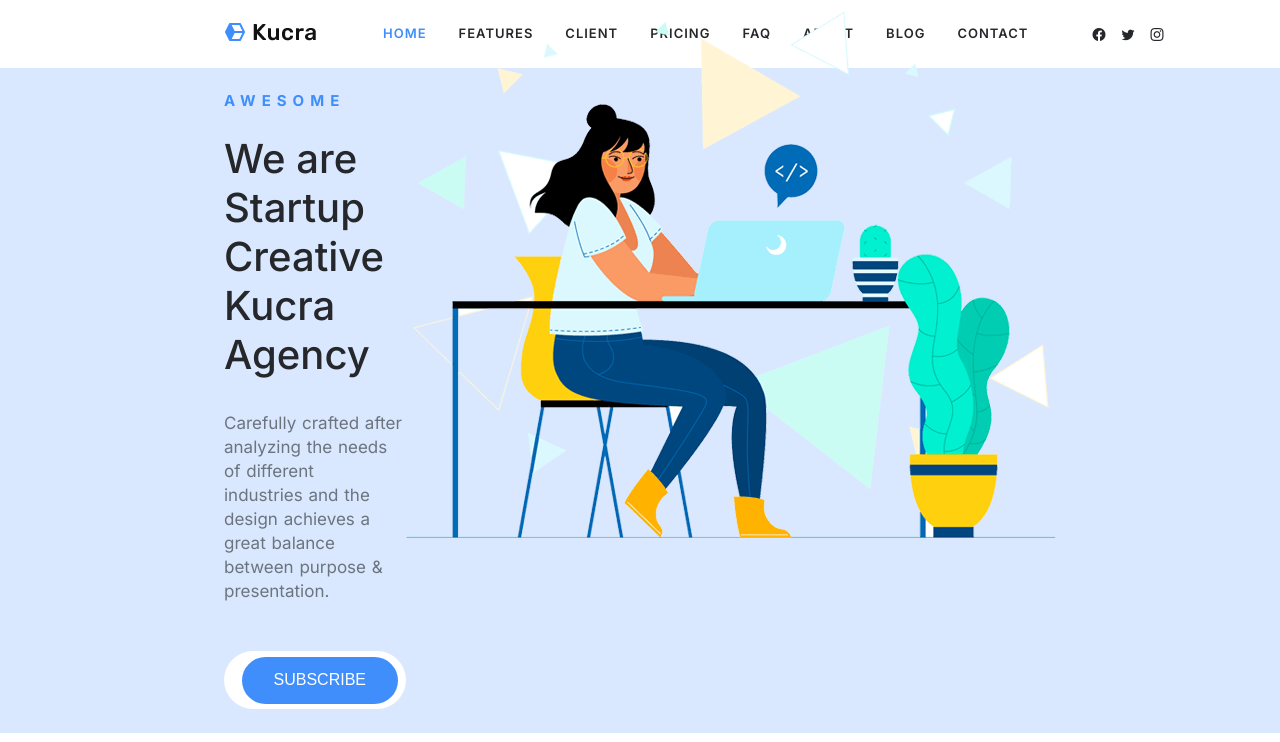
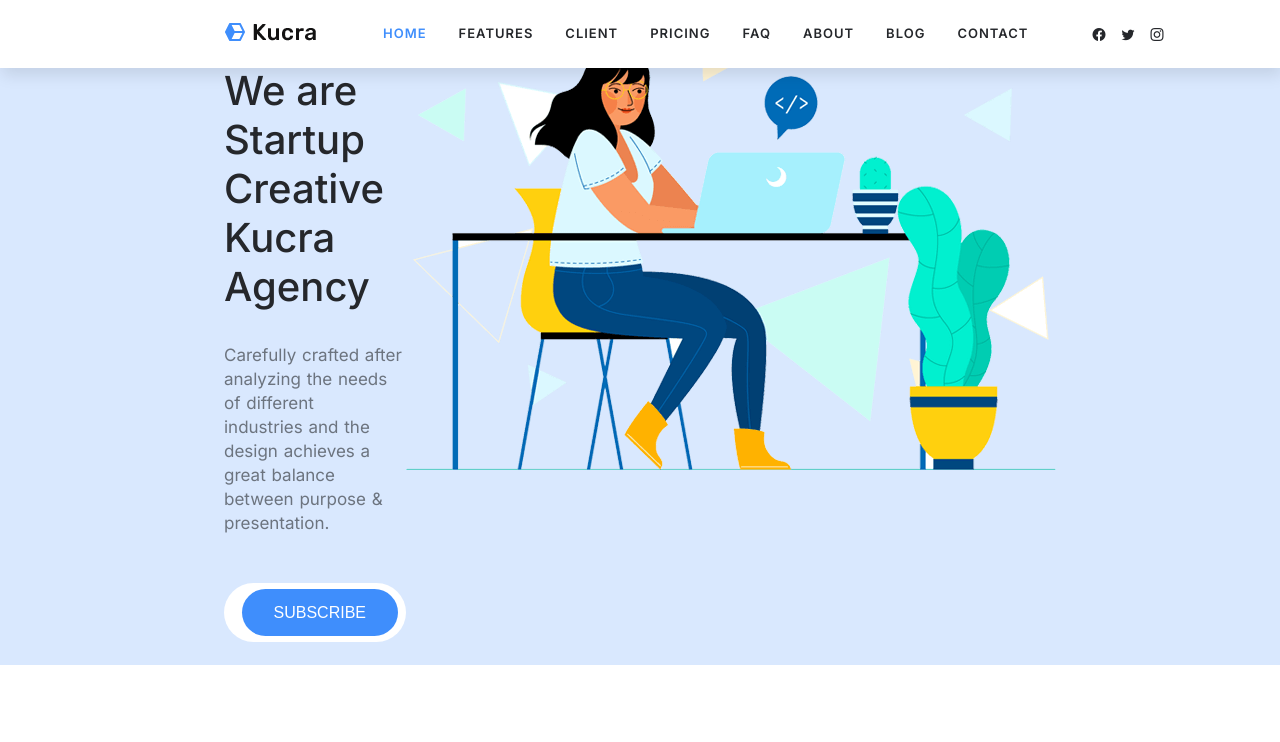
Before and after one commit to hasan-myoffice2/Kucra-Web-Project, a website: page index.html in a window 1280 px wide. Shown: the top 742 px of the page. Drawn offline with nearby package versions, Linux system fonts and the light colour scheme.

Commit message:
Navbar fixed

```diff
--- a/assets/sass/main.scss
+++ b/assets/sass/main.scss
@@ -20,7 +20,11 @@ body {
 nav {
   width: 100%;
   background-color: #fff;
-  box-shadow: 2px 7px 15px rgba(0, 0, 0, 0.2);
+  box-shadow: 2px 7px 15px rgba(0, 0, 0, 0.1);
+  position: fixed;
+  top: 0;
+  overflow: hidden;
+  z-index: 1;
   .container {
     width: 65%;
     margin: 0 auto;
```
Also changed, not shown: css/style.css, 1 other file.
